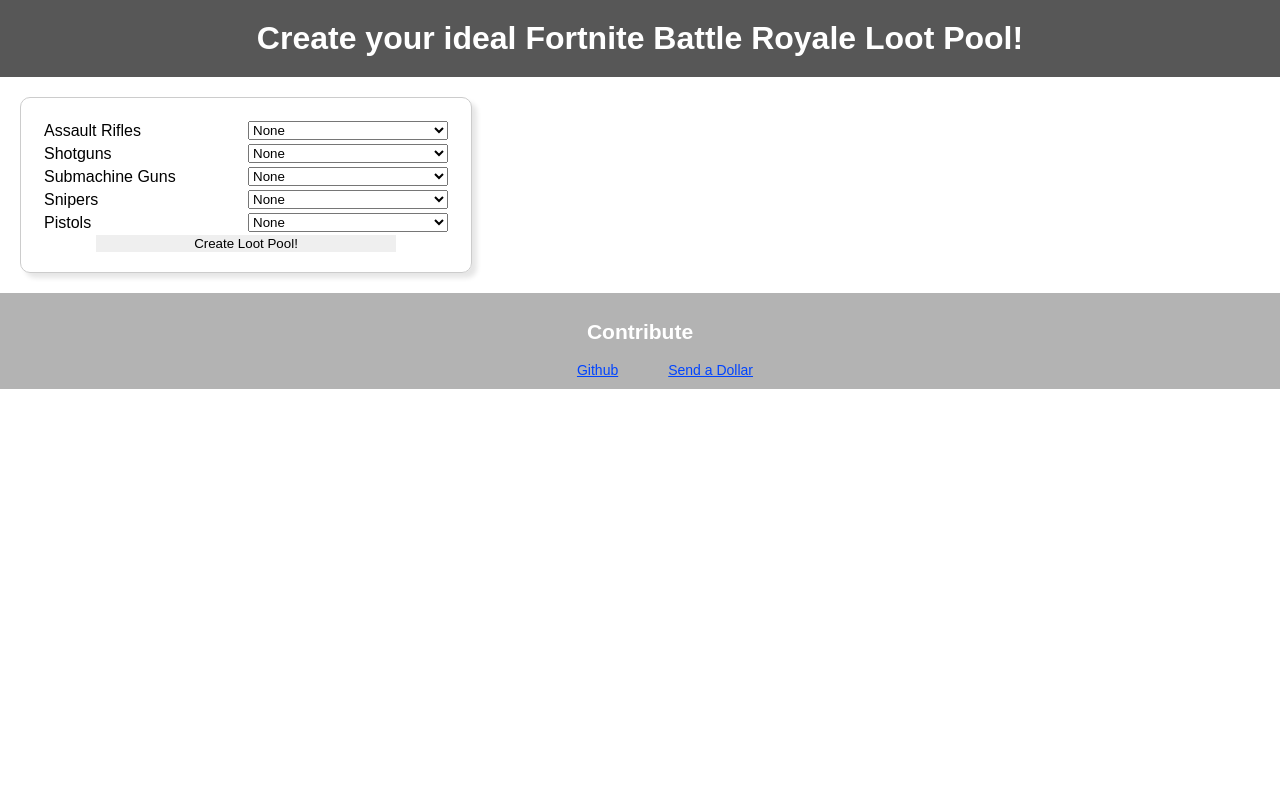
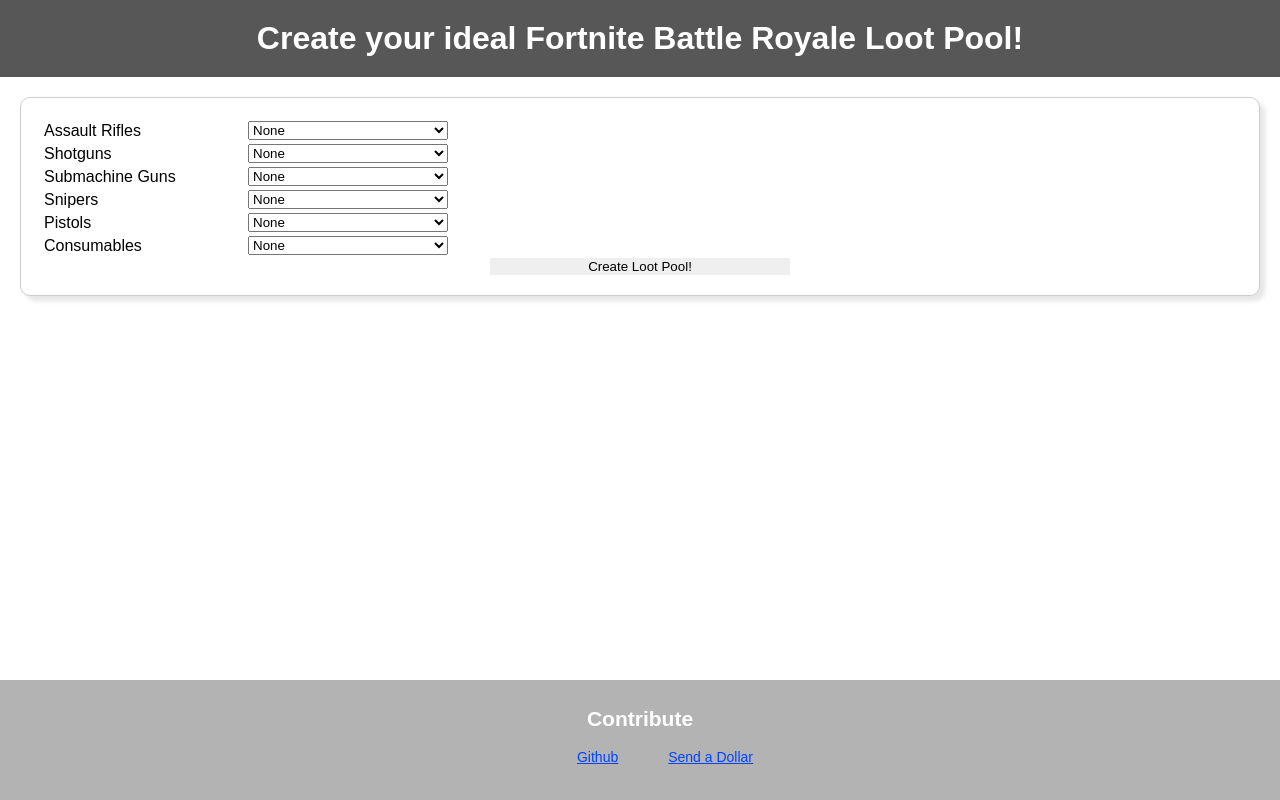
Before and after one commit to alessadroc/ideal-fortnite, a React (Vite) app: page / in a window 1280 px wide. Built offline with nearby package versions, Linux system fonts and the light colour scheme.

Commit message:
Infdev 1.5 UI updated again to center the card selection element. Footer is also glued to the bottom. Consumables added. Images are yet to be done.

```diff
--- a/src/AllWeapons.jsx
+++ b/src/AllWeapons.jsx
@@ -8,6 +8,7 @@
     const [sniper, setSniper] = useState("none");
     const [pistol, setPistol] = useState("none");
     const [showImages, setShowImages] = useState(false);
+    const [consumable, setConsumable] = useState("none");
 
     // Update state based on dropdown selection
     const handleChange = (e) => {
@@ -17,6 +18,8 @@
         if (name === 'submachineGuns') setSubmachineGun(value);
         if (name === 'snipers') setSniper(value);
         if (name === 'pistols') setPistol(value);
+        if (name === 'consumables') setConsumable(value);
+
     };
 
     // Handle showing the loot pool
@@ -92,6 +95,19 @@
                         </select>
                     </td>
                 </tr>
+                <tr>
+                    <td>Consumables</td>
+                        <td>
+                            <select name="consumables" value={consumable} onChange={handleChange}>
+                            <option value="none">None</option>
+                            <option value="shieldPotion">Shield Potion</option>
+                            <option value="slurpJuice">Slurp Juice</option>
+                            <option value="medkit">Medkit</option>
+                            <option value="bandages">Bandages</option>
+                            </select>
+                        </td>
+                </tr>
+
             </table>
 
             {/* Button to trigger the loot pool display */}
--- a/src/Footer.jsx
+++ b/src/Footer.jsx
@@ -5,7 +5,7 @@
     <div class="footerDIV">
         <h2>Contribute</h2>
         <a href="https://github.com/alessadroc/ideal-fortnite" target="_blank" className="contactLinks">Github</a>
-        <a href="https://github.com/alessadroc/ideal-fortnite" target="_blank" className="contactLinks">Send a Dollar</a>
+        <a href="#" target="_blank" className="contactLinks">Send a Dollar</a>
     </div>
     )
 }
--- a/src/index.css
+++ b/src/index.css
@@ -1,6 +1,19 @@
+main {
+  flex: 1;
+}
+
 body, html {
   margin: 0;
   padding: 0;
+  height: 100%;
+  display: flex;
+  flex-direction: column;
+}
+
+.app-container {
+  display: flex;
+  flex-direction: column;
+  min-height: 100vh;
 }
 
 h1 {
@@ -80,4 +93,5 @@
   text-align: center;
   padding: 10px;
   font-size: 14px;
+  height: 100px;
 }
```
